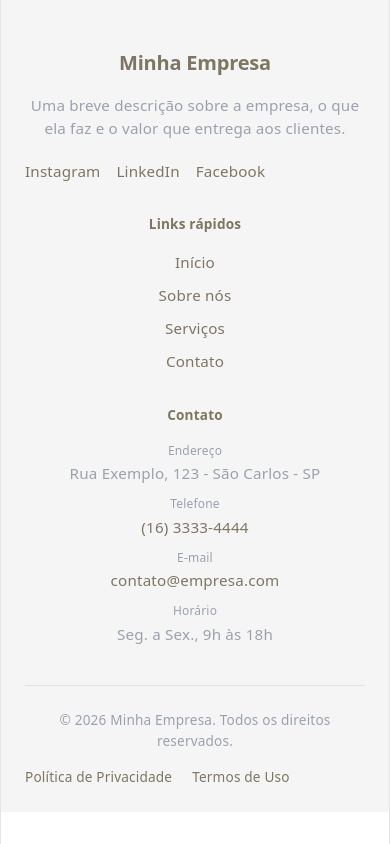
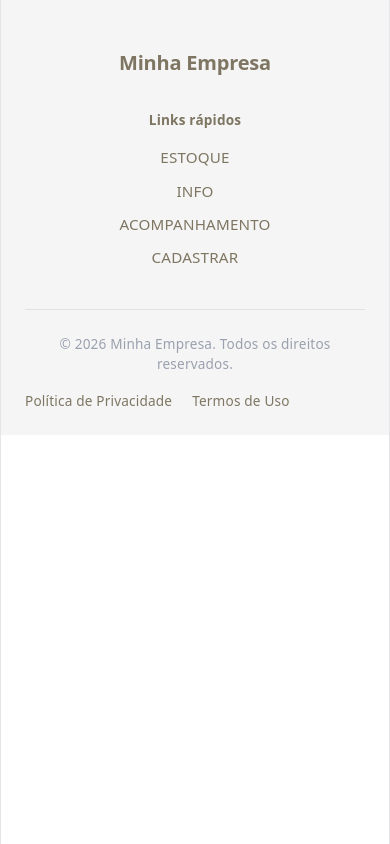
Before and after one commit to educoppi/MetroCerto, a React (Vite) app: page / in a window 390 px wide. Built offline with nearby package versions, Linux system fonts and the light colour scheme.

Commit message:
Mudei o codigo para ficar mais responsivo e maleavel

```diff
--- a/src/components/footer/Footer.jsx
+++ b/src/components/footer/Footer.jsx
@@ -3,90 +3,141 @@ import "./Footer.css";
 
 /**
  * Footer
+ * ============================================================
+ * Rodapé flexível, pensado para manutenção fácil.
  *
- * Componente de rodapé reutilizável e seguro para projetos React.
- * Todo o conteúdo é recebido via props (com valores padrão), então
- * nenhum texto é "hardcoded" no meio da lógica — basta passar novos
- * valores para customizar sem tocar no JSX/CSS.
+ * PRINCÍPIO DO ARQUIVO:
+ * Cada seção (contato, links rápidos, redes sociais, legal) é
+ * uma LISTA (array). Isso significa que adicionar ou remover um
+ * item é só editar essa lista — você nunca precisa tocar em mais
+ * de um lugar do JSX. Não existe nenhum campo "solto" (tipo
+ * `phone`, `email`, `address` como props separadas) que precise
+ * ser removido em vários pontos diferentes do arquivo.
  *
- * Segurança:
- * - Não usa dangerouslySetInnerHTML em nenhum ponto.
- * - Links externos usam rel="noopener noreferrer" para evitar
- *   que a página aberta tenha acesso ao `window.opener`.
- * - href de telefone/e-mail são montados com encodeURIComponent
- *   para evitar quebra de string em valores inesperados.
- * - Todas as listas são validadas (Array.isArray) antes do .map,
- *   então props ausentes ou malformadas não quebram o render.
+ * COMO ADICIONAR/REMOVER COISAS:
+ *
+ * 1) Quer tirar o e-mail do rodapé?
+ *    -> Vá em `defaultContactItems` e apague o objeto do e-mail.
+ *       Não precisa mexer em mais nada.
+ *
+ * 2) Quer adicionar "WhatsApp" no contato?
+ *    -> Adicione um novo objeto em `defaultContactItems`:
+ *       { label: "WhatsApp", value: "(16) 99999-0000", href: "https://wa.me/5516999990000" }
+ *
+ * 3) Quer tirar as redes sociais inteiras?
+ *    -> Passe socialLinks={[]} ao usar o componente, ou deixe
+ *       `defaultSocialLinks` vazio. A coluna some sozinha, pois
+ *       ela só renderiza se a lista tiver algo.
+ *
+ * 4) Quer tirar a coluna de contato inteira?
+ *    -> Passe contactItems={[]}. A coluna some, sem quebrar nada,
+ *       porque a renderização checa o tamanho da lista antes.
+ *
+ * 5) Quer adicionar uma nova coluna (ex: "Formas de pagamento")?
+ *    -> Use o componente LinksColumn de novo, com outro título e
+ *       outra lista de links. Cada coluna é independente.
+ *
+ * Nenhuma dessas mudanças quebra o restante do arquivo, porque:
+ * - Toda lista é validada com Array.isArray antes de usar .map.
+ * - Toda seção só renderiza quando a lista tem itens.
+ * - Nenhuma variável é usada em um lugar e declarada em outro.
+ * ============================================================
  */
 
+// ---------- Dados padrão (edite livremente) ----------
+
 const defaultQuickLinks = [
-  { label: "Início", href: "/" },
-  { label: "Sobre nós", href: "/sobre" },
-  { label: "Serviços", href: "/servicos" },
-  { label: "Contato", href: "/contato" },
+  { label: "ESTOQUE", href: "/estoque" },
+  { label: "INFO", href: "/info" },
+  { label: "ACOMPANHAMENTO", href: "/acompanhamento" },
+  { label: "CADASTRAR", href: "/cadastrar-tecido" },
+];
+
+const defaultContactItems = [
+  // Vazio por padrão. Exemplo de como adicionar um item:
+  // { label: "Telefone", value: "(16) 0000-0000", href: "tel:+551600000000" },
+  // { label: "E-mail", value: "contato@empresa.com", href: "mailto:contato@empresa.com" },
 ];
 
 const defaultSocialLinks = [
-  { label: "Instagram", href: "https://instagram.com" },
-  { label: "LinkedIn", href: "https://linkedin.com" },
-  { label: "Facebook", href: "https://facebook.com" },
+  // Vazio por padrão. Exemplo de como adicionar um item:
+  // { label: "Instagram", href: "https://instagram.com" },
 ];
 
-function isNonEmptyString(value) {
-  return typeof value === "string" && value.trim().length > 0;
+const defaultLegalLinks = [
+  { label: "Política de Privacidade", href: "/privacidade" },
+  { label: "Termos de Uso", href: "/termos" },
+];
+
+// ---------- Helper ----------
+
+function toSafeArray(value) {
+  return Array.isArray(value) ? value : [];
 }
 
-export default function Footer({
-  companyName = "Nome da Empresa",
-  description = "Uma breve descrição sobre a empresa, o que ela faz e o valor que entrega aos clientes.",
-  logoSrc = null,
-  phone = "(16) 0000-0000",
-  email = "contato@empresa.com",
-  address = "Rua Exemplo, 123 - Centro, São Carlos - SP",
-  businessHours = "Seg. a Sex., 9h às 18h",
-  quickLinks = defaultQuickLinks,
-  socialLinks = defaultSocialLinks,
-  legalLinks = [
-    { label: "Política de Privacidade", href: "/privacidade" },
-    { label: "Termos de Uso", href: "/termos" },
-  ],
-  year = new Date().getFullYear(),
-}) {
-  const safeQuickLinks = Array.isArray(quickLinks) ? quickLinks : [];
-  const safeSocialLinks = Array.isArray(socialLinks) ? socialLinks : [];
-  const safeLegalLinks = Array.isArray(legalLinks) ? legalLinks : [];
+// ---------- Subcomponentes (cada um cuida só da própria seção) ----------
 
-  const phoneHref = isNonEmptyString(phone)
-    ? `tel:${encodeURIComponent(phone.replace(/[^\d+]/g, ""))}`
-    : null;
-
-  const emailHref = isNonEmptyString(email)
-    ? `mailto:${encodeURIComponent(email)}`
-    : null;
-
+function BrandMark({ companyName, logoSrc }) {
+  if (logoSrc) {
     return (
-    <footer className="footer" role="contentinfo">
-      <div className="footer__inner">
-        <div className="footer__grid">
-          {/* Coluna: identidade da empresa */}
-          <div className="footer__col footer__col--brand">
-            <div className="footer__brand">
-              {logoSrc ? (
       <img
         src={logoSrc}
         alt={`Logotipo de ${companyName}`}
         className="footer__logo"
       />
+    );
+  }
+  return <span className="footer__logo-fallback">{companyName}</span>;
+}
+
+function LinksColumn({ title, links }) {
+  const items = toSafeArray(links);
+  if (items.length === 0) return null;
+
+  return (
+    <nav className="footer__col" aria-label={title}>
+      <h3 className="footer__heading">{title}</h3>
+      <ul className="footer__list">
+        {items.map((link, idx) => (
+          <li key={link.href ?? idx}>
+            <a href={link.href}>{link.label}</a>
+          </li>
+        ))}
+      </ul>
+    </nav>
+  );
+}
+
+function ContactColumn({ title, items }) {
+  const safeItems = toSafeArray(items);
+  if (safeItems.length === 0) return null;
+
+  return (
+    <div className="footer__col">
+      <h3 className="footer__heading">{title}</h3>
+      <ul className="footer__list footer__contact">
+        {safeItems.map((item, idx) => (
+          <li key={item.label ?? idx}>
+            <span className="footer__label">{item.label}</span>
+            {item.href ? (
+              <a href={item.href}>{item.value}</a>
             ) : (
-                <span className="footer__logo-fallback">{companyName}</span>
+              <span>{item.value}</span>
             )}
+          </li>
+        ))}
+      </ul>
     </div>
-            {isNonEmptyString(description) && (
-              <p className="footer__description">{description}</p>
-            )}
-            {safeSocialLinks.length > 0 && (
+  );
+}
+
+function SocialList({ links }) {
+  const items = toSafeArray(links);
+  if (items.length === 0) return null;
+
+  return (
     <ul className="footer__social" aria-label="Redes sociais">
-                {safeSocialLinks.map((social, idx) => (
+      {items.map((social, idx) => (
         <li key={social.href ?? idx}>
           <a
             href={social.href}
@@ -99,76 +150,56 @@ export default function Footer({
         </li>
       ))}
     </ul>
-            )}
-          </div>
+  );
+}
 
-          {/* Coluna: links rápidos */}
-          {safeQuickLinks.length > 0 && (
-            <nav className="footer__col" aria-label="Links rápidos">
-              <h3 className="footer__heading">Links rápidos</h3>
-              <ul className="footer__list">
-                {safeQuickLinks.map((link, idx) => (
+function LegalList({ links }) {
+  const items = toSafeArray(links);
+  if (items.length === 0) return null;
+
+  return (
+    <ul className="footer__legal">
+      {items.map((link, idx) => (
         <li key={link.href ?? idx}>
           <a href={link.href}>{link.label}</a>
         </li>
       ))}
     </ul>
-            </nav>
-          )}
+  );
+}
 
-          {/* Coluna: contato */}
-          <div className="footer__col">
-            <h3 className="footer__heading">Contato</h3>
-            <ul className="footer__list footer__contact">
-              {isNonEmptyString(address) && (
-                <li>
-                  <span className="footer__label">Endereço</span>
-                  <span>{address}</span>
-                </li>
-              )}
-              {isNonEmptyString(phone) && (
-                <li>
-                  <span className="footer__label">Telefone</span>
-                  {phoneHref ? (
-                    <a href={phoneHref}>{phone}</a>
-                  ) : (
-                    <span>{phone}</span>
-                  )}
-                </li>
-              )}
-              {isNonEmptyString(email) && (
-                <li>
-                  <span className="footer__label">E-mail</span>
-                  {emailHref ? (
-                    <a href={emailHref}>{email}</a>
-                  ) : (
-                    <span>{email}</span>
-                  )}
-                </li>
-              )}
-              {isNonEmptyString(businessHours) && (
-                <li>
-                  <span className="footer__label">Horário</span>
-                  <span>{businessHours}</span>
-                </li>
-              )}
-            </ul>
+// ---------- Componente principal ----------
+
+export default function Footer({
+  companyName = "Nome da Empresa",
+  logoSrc = null,
+  quickLinksTitle = "Links rápidos",
+  quickLinks = defaultQuickLinks,
+  contactTitle = "Contato",
+  contactItems = defaultContactItems,
+  socialLinks = defaultSocialLinks,
+  legalLinks = defaultLegalLinks,
+  year = new Date().getFullYear(),
+}) {
+  return (
+    <footer className="footer" role="contentinfo">
+      <div className="footer__inner">
+        <div className="footer__grid">
+          <div className="footer__col footer__col--brand">
+            <BrandMark companyName={companyName} logoSrc={logoSrc} />
+            <SocialList links={socialLinks} />
           </div>
+
+          <LinksColumn title={quickLinksTitle} links={quickLinks} />
+
+          <ContactColumn title={contactTitle} items={contactItems} />
         </div>
 
         <div className="footer__bottom">
           <p className="footer__copyright">
             © {year} {companyName}. Todos os direitos reservados.
           </p>
-          {safeLegalLinks.length > 0 && (
-            <ul className="footer__legal">
-              {safeLegalLinks.map((link, idx) => (
-                <li key={link.href ?? idx}>
-                  <a href={link.href}>{link.label}</a>
-                </li>
-              ))}
-            </ul>
-          )}
+          <LegalList links={legalLinks} />
         </div>
       </div>
     </footer>
```
Lines whose indentation alone changed are shown as unchanged.
